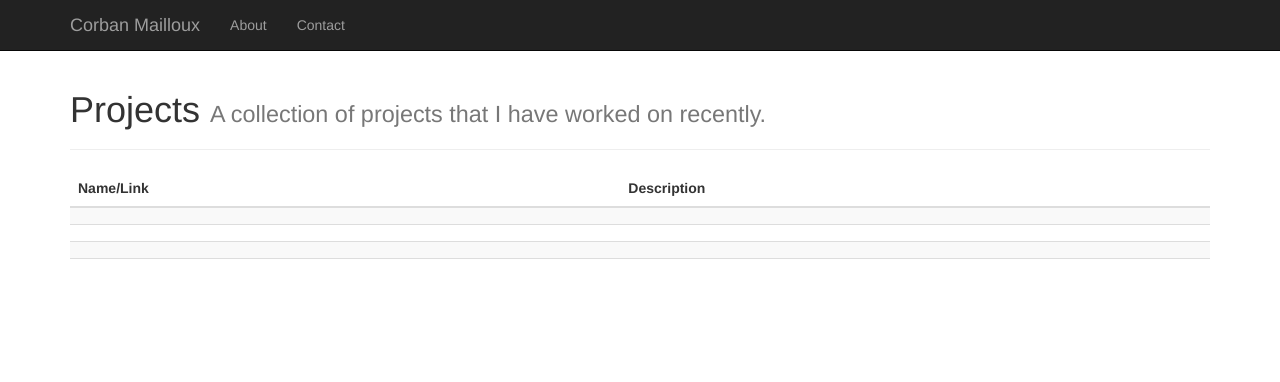
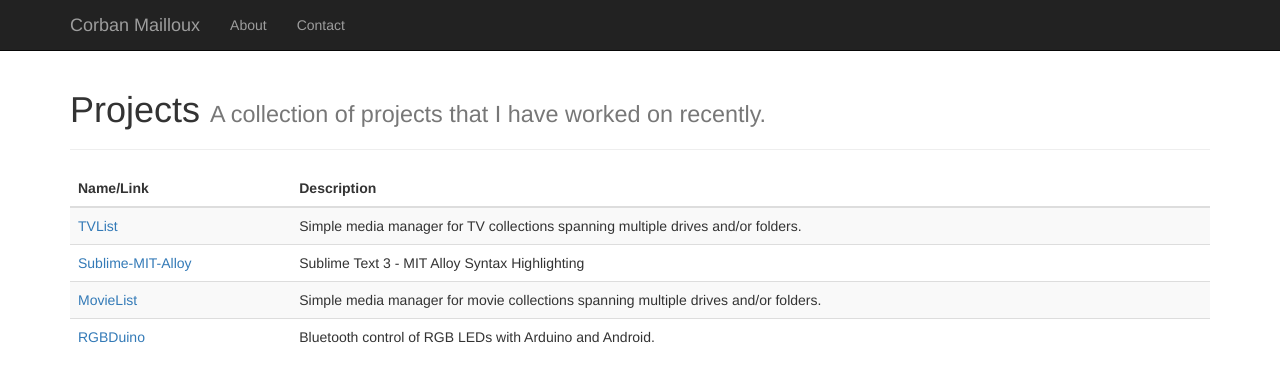
Before and after one commit to corbanmailloux/corb.co, a Jekyll site: the page built from projects/index.html, in a window 1280 px wide. Shown: the top 382 px of the page. Built offline with Jekyll 4.4.1, drawn with Linux system fonts in a browser that asks for light colours; nearby versions of some CDN libraries; Markdown is read by kramdown in place of the engine named in the settings.

Commit message:
Added movielist, and, for now, the images directory.

```diff
--- a/projects/index.html
+++ b/projects/index.html
@@ -21,20 +21,20 @@ title:          Projects
             </thead>
             <tbody>
                 <tr>
-                    <td></td>
-                    <td></td>
+                    <td><a href="/projects/tvlist">TVList</a></td>
+                    <td>Simple media manager for TV collections spanning multiple drives and/or folders.</td>
                 </tr>
                 <tr>
-                    <td></td>
-                    <td></td>
+                    <td><a href="/projects/sublime-mit-alloy">Sublime-MIT-Alloy</a></td>
+                    <td>Sublime Text 3 - MIT Alloy Syntax Highlighting</td>
                 </tr>
                 <tr>
-                    <td></td>
-                    <td></td>
+                    <td><a href="/projects/movielist">MovieList</a></td>
+                    <td>Simple media manager for movie collections spanning multiple drives and/or folders.</td>
                 </tr>
                 <tr>
-                    <td></td>
-                    <td></td>
+                    <td><a href="/projects/rgbduino">RGBDuino</a></td>
+                    <td>Bluetooth control of RGB LEDs with Arduino and Android.</td>
                 </tr>
             </tbody>
         </table>
```
Also changed, not shown: projects/movielist/index.html (added, +31 -0 lines), images/projects/movielist/MovieList_screenshot.png (added).
